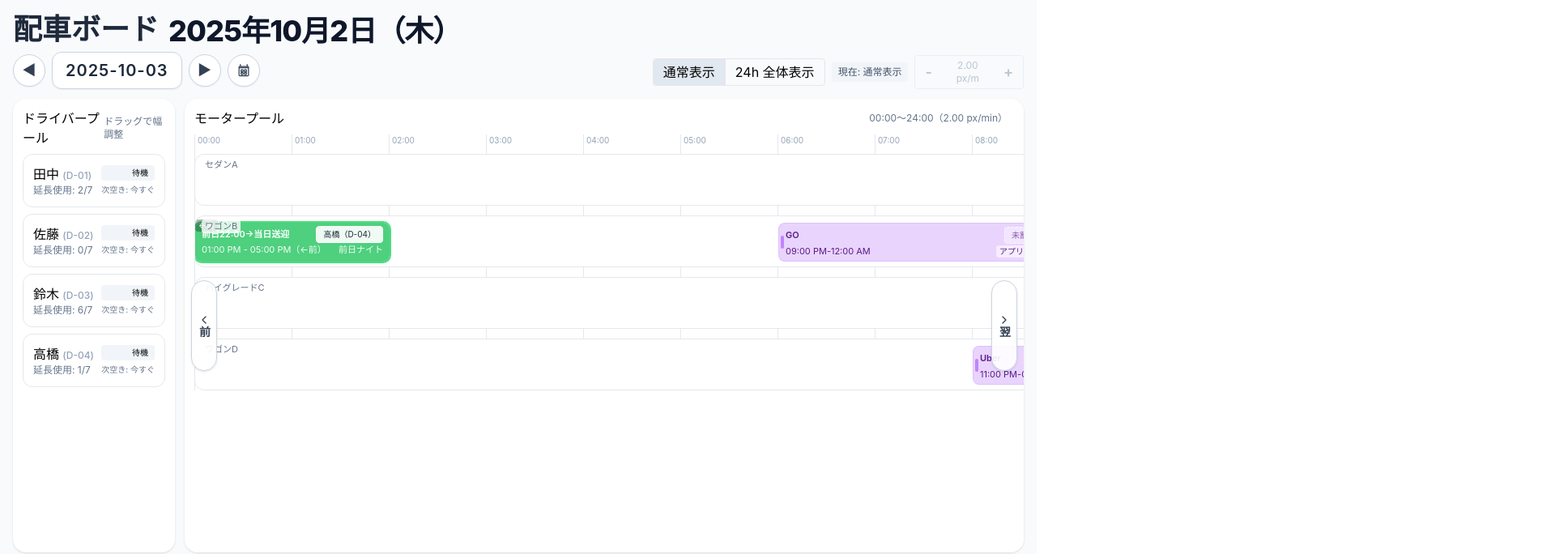
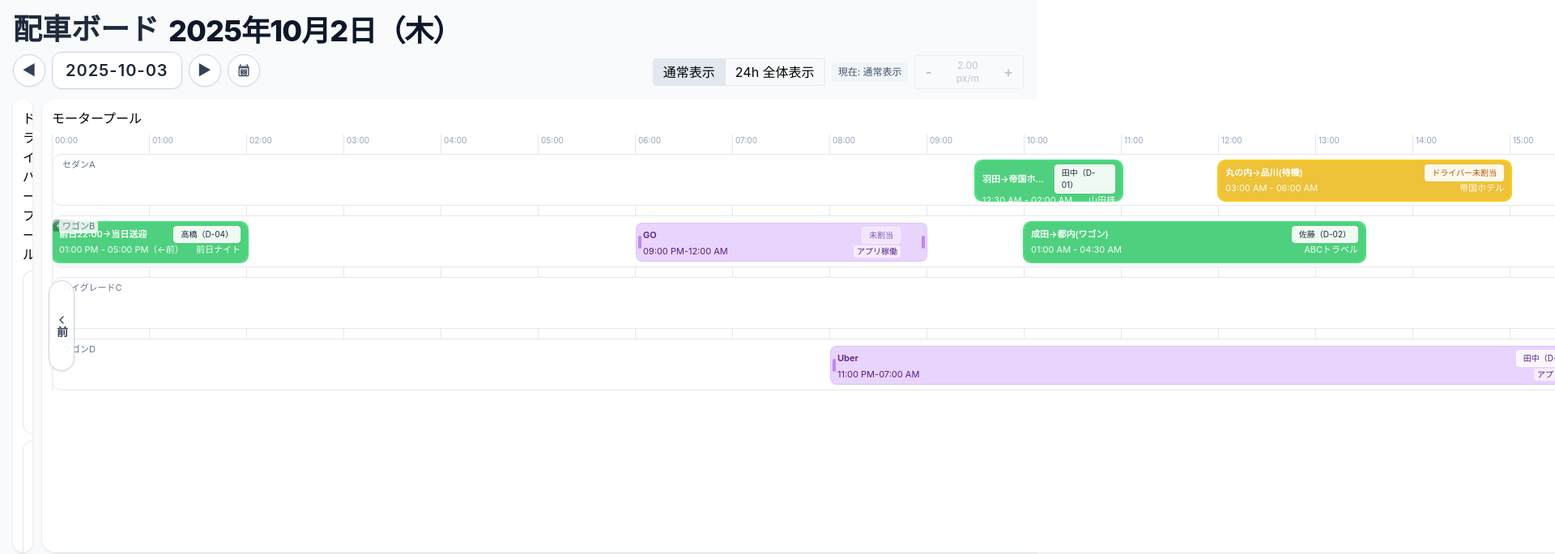
Before and after one commit to motohide404/HireDispatchDesk, a React app in the folder client/: page / in a window 1280 px wide. Shown: the top 684 px of the page at 81% size, 1920 px wide, since content can reach past the window. Built offline with nearby package versions, Linux system fonts and the light colour scheme; the HTML template or start-up script is replaced by a standard one.

Commit message:
Overlay overnight navigation buttons

```diff
--- a/client/src/components/VehicleDispatchBoardMock.tsx
+++ b/client/src/components/VehicleDispatchBoardMock.tsx
@@ -1193,12 +1193,12 @@ export default function VehicleDispatchBoardMock() {
             <ResizeHandle value={driverWidth} setValue={setDriverWidth} min={DRIVER_POOL_WIDTH_MIN} max={DRIVER_POOL_WIDTH_MAX} side="right" />
           </div>
 
-          <div ref={centerRef} className={`flex-1 bg-white rounded-2xl shadow p-3 relative overflow-y-auto ${fullView ? "overflow-x-hidden" : "overflow-x-auto"}`}>
+          <div className="relative flex-1">
             {hasPrevOvernight ? (
               <button
                 type="button"
                 onClick={() => shiftViewDate(-1)}
-                className="absolute left-2 top-1/2 z-20 flex h-28 w-8 -translate-y-1/2 items-center justify-center rounded-full border border-slate-300 bg-white/90 text-sm font-semibold text-slate-700 shadow hover:bg-white focus:outline-none focus-visible:ring-2 focus-visible:ring-sky-400"
+                className="pointer-events-auto absolute left-2 top-1/2 z-20 flex h-28 w-8 -translate-y-1/2 items-center justify-center rounded-full border border-slate-300 bg-white/90 text-sm font-semibold text-slate-700 shadow hover:bg-white focus:outline-none focus-visible:ring-2 focus-visible:ring-sky-400"
                 style={{ writingMode: "vertical-rl", textOrientation: "upright" }}
                 aria-label="前日の夜間予約へ移動"
                 title="前日の夜間予約へ移動"
@@ -1221,7 +1221,7 @@ export default function VehicleDispatchBoardMock() {
               <button
                 type="button"
                 onClick={() => shiftViewDate(1)}
-                className="absolute right-2 top-1/2 z-20 flex h-28 w-8 -translate-y-1/2 items-center justify-center rounded-full border border-slate-300 bg-white/90 text-sm font-semibold text-slate-700 shadow hover:bg-white focus:outline-none focus-visible:ring-2 focus-visible:ring-sky-400"
+                className="pointer-events-auto absolute right-2 top-1/2 z-20 flex h-28 w-8 -translate-y-1/2 items-center justify-center rounded-full border border-slate-300 bg-white/90 text-sm font-semibold text-slate-700 shadow hover:bg-white focus:outline-none focus-visible:ring-2 focus-visible:ring-sky-400"
                 style={{ writingMode: "vertical-rl", textOrientation: "upright" }}
                 aria-label="翌日の夜間予約へ移動"
                 title="翌日の夜間予約へ移動"
@@ -1240,6 +1240,10 @@ export default function VehicleDispatchBoardMock() {
                 <span>翌</span>
               </button>
             ) : null}
+            <div
+              ref={centerRef}
+              className={`h-full w-full bg-white rounded-2xl shadow p-3 relative overflow-y-auto ${fullView ? "overflow-x-hidden" : "overflow-x-auto"}`}
+            >
               <div className="flex items-center justify-between mb-2 sticky left-0 top-0 z-10 bg-white pr-2">
                 <h2 className="font-medium">モータープール</h2>
                 <span className="text-xs text-slate-500">00:00〜24:00（{pxPerMin.toFixed(2)} px/min）</span>
@@ -1332,6 +1336,7 @@ export default function VehicleDispatchBoardMock() {
                     <div className="absolute left-2 top-1 text-[11px] text-slate-500 bg-white/80 rounded px-1">{v.name}</div>
                   </div>
                 ))}
+              </div>
               </div>
             </div>
           </div>
```
Lines whose indentation alone changed are shown as unchanged.
